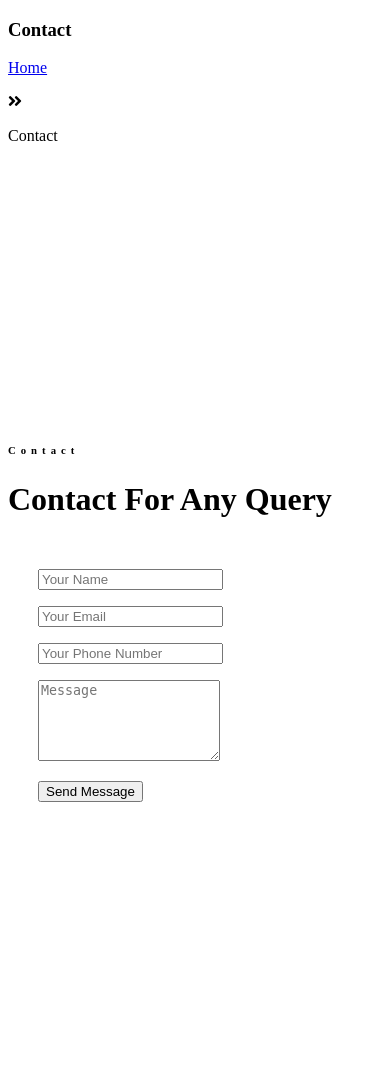
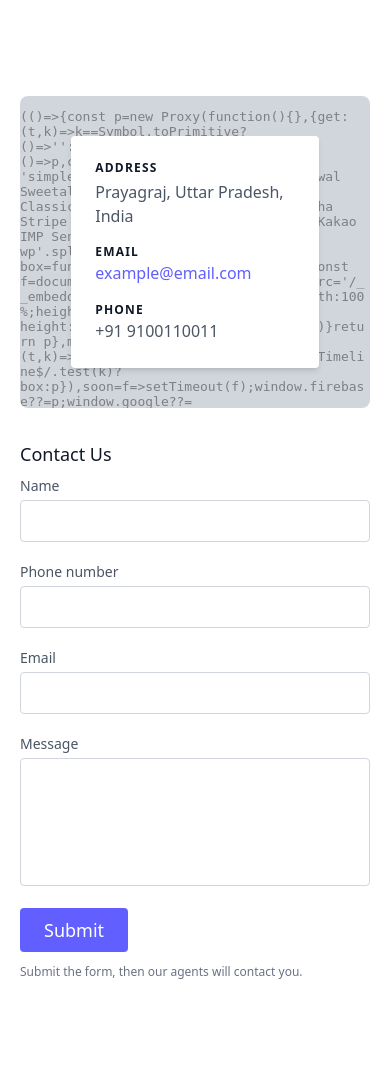
Before and after one commit to OfficialKovid/adarsh-finance, a Django app: page /contact/ in a window 390 px wide. Before the commit the page ends 802 px from the top, so only its background shows below. Run offline with Django 5.2, Linux system fonts and the light colour scheme; some libraries are stand-ins or nearby versions.

Commit message:
add contact form functionlity

```diff
--- a/src/apps/contact/views.py
+++ b/src/apps/contact/views.py
@@ -1,21 +1,20 @@
 from django.shortcuts import render,redirect
-from .models import *
-from django.contrib import messages  # Add this import
-from django.http import HttpResponse
-# Create your views here.
+from .models import ContactMessage
+from django.contrib import messages
+
 
 def contact(request):
     if request.method == "POST":
         data = request.POST
         fullName = data.get('full_name')
         email = data.get('email')
-        phone = data.get('phone')  # Add this line
+        phone = data.get('phone')
         message = data.get('message')
 
         ContactMessage.objects.create(
             full_name=fullName,
             email=email,
-            phone=phone,  # Add this line
+            phone=phone,
             message=message,
         )
         messages.success(request, "Thank you for contacting us! Our customer service team will get back to you shortly.")
--- a/src/templates/contact.html
+++ b/src/templates/contact.html
@@ -1,218 +1,109 @@
-{%load static%}
+{% load static %}
 <!DOCTYPE html>
 <html lang="en">
+<head>
+    <meta charset="UTF-8">
+    <meta name="viewport" content="width=device-width, initial-scale=1.0">
 
-<head>
-    <meta charset="utf-8">
-    <title>TRAVELER - Free Travel Website Template</title>
-    <meta content="width=device-width, initial-scale=1.0" name="viewport">
-    <meta content="Free HTML Templates" name="keywords">
-    <meta content="Free HTML Templates" name="description">
-
-    <!-- Favicon -->
-    <link href="img/favicon.ico" rel="icon">
-
-    <!-- Google Web Fonts -->
-    <link rel="preconnect" href="https://fonts.gstatic.com">
-    <link href="https://fonts.googleapis.com/css2?family=Poppins:wght@400;500;600;700&display=swap" rel="stylesheet">
-
-    <!-- Font Awesome -->
-    <link href="https://cdnjs.cloudflare.com/ajax/libs/font-awesome/5.10.0/css/all.min.css" rel="stylesheet">
-
-    <!-- Libraries Stylesheet -->
-    <link href="lib/owlcarousel/assets/owl.carousel.min.css" rel="stylesheet">
-    <link href="lib/tempusdominus/css/tempusdominus-bootstrap-4.min.css" rel="stylesheet" />
-
-    <!-- Customized Bootstrap Stylesheet -->
-    <link href="{% static '/css/style.css' %}" rel="stylesheet">
-
-    <!-- Add this CSS in the head section -->
+    <script src="https://unpkg.com/@tailwindcss/browser@4"></script>
+    <title>Contact Us</title>
     <style>
-        .message-container {
+        .notification-container {
             position: fixed;
             top: 20px;
             right: 20px;
-            z-index: 9999;
-            min-width: 300px;
+            z-index: 1000;
         }
-        .alert {
-            background-color: #4CAF50;
-            color: white;
-            padding: 15px 40px 15px 15px;  /* Added right padding for close button */
-            border-radius: 4px;
+
+        .notification {
+            animation: slideIn 0.5s ease-in-out;
             margin-bottom: 10px;
-            box-shadow: 0 4px 8px rgba(0,0,0,0.1);
-            position: relative;  /* Added for close button positioning */
         }
-        .alert-dismissible .close {
-            position: absolute;
-            top: 50%;
-            right: 15px;
-            transform: translateY(-50%);
-            color: white;
+
+        @keyframes slideIn {
+            from {
+                transform: translateX(100%);
+                opacity: 0;
+            }
+            to {
+                transform: translateX(0);
                 opacity: 1;
-            padding: 0;
-            background: none;
-            border: none;
-            font-size: 20px;
             }
-        .alert-dismissible .close:hover {
-            opacity: 0.8;
         }
     </style>
 </head>
-
 <body>
-    <!-- Add this section for messages -->
     {% if messages %}
-    <div class="message-container">
+    <div class="notification-container">
         {% for message in messages %}
-        <div class="alert {% if message.tags %}alert-{{ message.tags }}{% endif %} alert-dismissible fade show" role="alert">
-            {{ message }}
-            <button type="button" class="close" data-dismiss="alert" aria-label="Close">
-                <span aria-hidden="true">&times;</span>
+        <div class="notification bg-green-100 border border-green-400 text-green-700 px-4 py-3 rounded relative mb-4 shadow-lg" role="alert">
+            <span class="block sm:inline pr-8">{{ message }}</span>
+            <button class="absolute top-0 right-0 px-4 py-3" onclick="this.parentElement.remove()">
+          <span class="text-green-700">&times;</span>
             </button>
         </div>
         {% endfor %}
     </div>
     {% endif %}
-    <!-- ...existing code... -->
 
-    <!-- Header Start -->
-    <div class="container-fluid page-header">
-        <div class="container">
-            <div class="d-flex flex-column align-items-center justify-content-center" style="min-height: 400px">
-                <h3 class="display-4 text-white text-uppercase">Contact</h3>
-                <div class="d-inline-flex text-white">
-                    <p class="m-0 text-uppercase"><a class="text-white" href="{% url 'home'%}">Home</a></p>
-                    <i class="fa fa-angle-double-right pt-1 px-3"></i>
-                    <p class="m-0 text-uppercase">Contact</p>
+<!-- Contact us section Starts -->
+<section class="text-gray-600 body-font relative">
+    <div class="container px-5 py-24 mx-auto flex sm:flex-nowrap flex-wrap">
+      <div class="lg:w-2/3 md:w-1/2 bg-gray-300 rounded-lg overflow-hidden sm:mr-10 p-10 flex items-end justify-start relative">
+        <iframe width="100%" height="100%" class="absolute inset-0" frameborder="0" title="map" marginheight="0" marginwidth="0" scrolling="no" src="https://maps.google.com/maps?width=100%&height=600&hl=en&q=Prayagraj,+Uttar+Pradesh,+India&ie=UTF8&t=&z=12&iwloc=B&output=embed" style="filter: grayscale(1) contrast(1.2) opacity(0.4);"></iframe>
+        <div class="bg-white relative flex flex-wrap py-6 rounded shadow-md w-11/12 mx-auto" >
+          <div class="lg:w-1/2 px-6">
+            <h2 class="title-font font-semibold text-gray-900 tracking-widest text-xs">ADDRESS</h2>
+            <p class="mt-1">Prayagraj, Uttar Pradesh, India</p>
+          </div>
+          <div class="lg:w-1/2 px-6 mt-4 lg:mt-0">
+            <h2 class="title-font font-semibold text-gray-900 tracking-widest text-xs">EMAIL</h2>
+            <a class="text-indigo-500 leading-relaxed">example@email.com</a>
+            <h2 class="title-font font-semibold text-gray-900 tracking-widest text-xs mt-4">PHONE</h2>
+            <p class="leading-relaxed">+91 9100110011</p>
           </div>
         </div>
       </div>
+      <div class="lg:w-1/3 md:w-1/2 bg-white flex flex-col md:ml-auto w-full md:py-8 mt-8 md:mt-0">
+        <h2 class="text-gray-900 text-lg mb-1 font-medium title-font">Contact Us</h2>
+        <form method="POST" action="{% url 'contact' %}">
+          {% csrf_token %}
+          <div class="relative mb-4">
+            <label for="full_name" class="leading-7 text-sm text-gray-600">Name</label>
+            <input type="text" id="full_name" name="full_name" required class="w-full bg-white rounded border border-gray-300 focus:border-indigo-500 focus:ring-2 focus:ring-indigo-200 text-base outline-none text-gray-700 py-1 px-3 leading-8 transition-colors duration-200 ease-in-out">
           </div>
-    <!-- Header End -->
-
-
-    <!-- Booking Start -->
-    <!-- <div class="container-fluid booking mt-5 pb-5">
-        <div class="container pb-5">
-            <div class="bg-light shadow" style="padding: 30px;">
-                <div class="row align-items-center" style="min-height: 60px;">
-                    <div class="col-md-10">
-                        <div class="row">
-                            <div class="col-md-3">
-                                <div class="mb-3 mb-md-0">
-                                    <select class="custom-select px-4" style="height: 47px;">
-                                        <option selected>Destination</option>
-                                        <option value="1">Goa</option>
-                                        <option value="2">Mumbai</option>
-                                        <option value="3">Delhi</option>
-                                    </select>
+          <div class="relative mb-4">
+            <label for="phone" class="leading-7 text-sm text-gray-600">Phone number</label>
+            <input type="tel" id="phone" name="phone" required class="w-full bg-white rounded border border-gray-300 focus:border-indigo-500 focus:ring-2 focus:ring-indigo-200 text-base outline-none text-gray-700 py-1 px-3 leading-8 transition-colors duration-200 ease-in-out">
+          </div>
+          <div class="relative mb-4">
+            <label for="email" class="leading-7 text-sm text-gray-600">Email</label>
+            <input type="email" id="email" name="email" required class="w-full bg-white rounded border border-gray-300 focus:border-indigo-500 focus:ring-2 focus:ring-indigo-200 text-base outline-none text-gray-700 py-1 px-3 leading-8 transition-colors duration-200 ease-in-out">
+          </div>
+          <div class="relative mb-4">
+            <label for="message" class="leading-7 text-sm text-gray-600">Message</label>
+            <textarea id="message" name="message" required class="w-full bg-white rounded border border-gray-300 focus:border-indigo-500 focus:ring-2 focus:ring-indigo-200 h-32 text-base outline-none text-gray-700 py-1 px-3 resize-none leading-6 transition-colors duration-200 ease-in-out"></textarea>
+          </div>
+          <button type="submit" class="text-white bg-indigo-500 border-0 py-2 px-6 focus:outline-none hover:bg-indigo-600 rounded text-lg">Submit</button>
+        </form>
+        <p class="text-xs text-gray-500 mt-3">Submit the form, then our agents will contact you.</p>
       </div>
     </div>
-                            <div class="col-md-3">
-                                <div class="mb-3 mb-md-0">
-                                    <div class="date" id="date1" data-target-input="nearest">
-                                        <input type="text" class="form-control p-4 datetimepicker-input" placeholder="Depart Date" data-target="#date1" data-toggle="datetimepicker"/>
-                                    </div>
-                                </div>
-                            </div>
-                            <div class="col-md-3">
-                                <div class="mb-3 mb-md-0">
-                                    <div class="date" id="date2" data-target-input="nearest">
-                                        <input type="text" class="form-control p-4 datetimepicker-input" placeholder="Return Date" data-target="#date2" data-toggle="datetimepicker"/>
-                                    </div>
-                                </div>
-                            </div>
-                            <div class="col-md-3">
-                                <div class="mb-3 mb-md-0">
-                                    <select class="custom-select px-4" style="height: 47px;">
-                                        <option selected>Duration</option>
-                                        <option value="1">Goa</option>
-                                        <option value="2">Mumbai</option>
-                                        <option value="3">Delhi</option>
-                                    </select>
-                                </div>
-                            </div>
-                        </div>
-                    </div>
-                    <div class="col-md-2">
-                        <button class="btn btn-primary btn-block" type="submit" style="height: 47px; margin-top: -2px;">Submit</button>
-                    </div>
-                </div>
-            </div>
-        </div>
-    </div> -->
-    <!-- Booking End -->
+  </section>
+  <!-- Contact us section ends -->
 
-
-    <!-- Contact Start -->
-    <div class="container-fluid py-5">
-        <div class="container py-5">
-            <div class="text-center mb-3 pb-3">
-                <h6 class="text-primary text-uppercase" style="letter-spacing: 5px;">Contact</h6>
-                <h1>Contact For Any Query</h1>
-            </div>
-            <div class="row justify-content-center">
-                <div class="col-lg-8">
-                    <div class="contact-form bg-white" style="padding: 30px;">
-                        <div id="success"></div>
-                        <form method="POST" action="">
-                            {% csrf_token %}
-                            <div class="form-row">
-                                <div class="control-group col-sm-6">
-                                    <input type="text" class="form-control p-4" name="full_name" placeholder="Your Name"
-                                        required="required" />
-                                    <p class="help-block text-danger"></p>
-                                </div>
-                                <div class="control-group col-sm-6">
-                                    <input type="email" class="form-control p-4" name="email" placeholder="Your Email"
-                                        required="required" />
-                                    <p class="help-block text-danger"></p>
-                                </div>
-                            </div>
-                            <div class="control-group">
-                                <input type="tel" class="form-control p-4" name="phone" placeholder="Your Phone Number"
-                                    required="required" />
-                                <p class="help-block text-danger"></p>
-                            </div>
-                            <div class="control-group">
-                                <textarea class="form-control py-3 px-4" rows="5" name="message" placeholder="Message"
-                                    required="required"></textarea>
-                                <p class="help-block text-danger"></p>
-                            </div>
-                            <div class="text-center">
-                                <button class="btn btn-primary py-3 px-4" type="submit">Send Message</button>
-                            </div>
-                        </form>
-                    </div>
-                </div>
-            </div>
-        </div>
-    </div>
-    <!-- Contact End -->
-
-
-
-
-
-
-    <!-- JavaScript Libraries -->
-    <script src="https://code.jquery.com/jquery-3.4.1.min.js"></script>
-    <script src="https://stackpath.bootstrapcdn.com/bootstrap/4.4.1/js/bootstrap.bundle.min.js"></script>
-    <script src="lib/easing/easing.min.js"></script>
-    <script src="lib/owlcarousel/owl.carousel.min.js"></script>
-    <script src="lib/tempusdominus/js/moment.min.js"></script>
-    <script src="lib/tempusdominus/js/moment-timezone.min.js"></script>
-    <script src="lib/tempusdominus/js/tempusdominus-bootstrap-4.min.js"></script>
-
-    <!-- Contact Javascript File -->
-    <script src="mail/jqBootstrapValidation.min.js"></script>
-    <script src="mail/contact.js"></script>
-
-    <!-- Template Javascript -->
-    <script src="js/main.js"></script>
+    <script>
+        // Auto-hide notifications after 5 seconds
+        document.addEventListener('DOMContentLoaded', function() {
+            setTimeout(function() {
+                const notifications = document.querySelectorAll('.notification');
+                notifications.forEach(notification => {
+                    notification.style.opacity = '0';
+                    notification.style.transition = 'opacity 0.5s ease-in-out';
+                    setTimeout(() => notification.remove(), 500);
+                });
+            }, 5000);
+        });
+    </script>
 </body>
-
 </html>
```
Also changed, not shown: 1 other file. Lines whose indentation alone changed are shown as unchanged.
